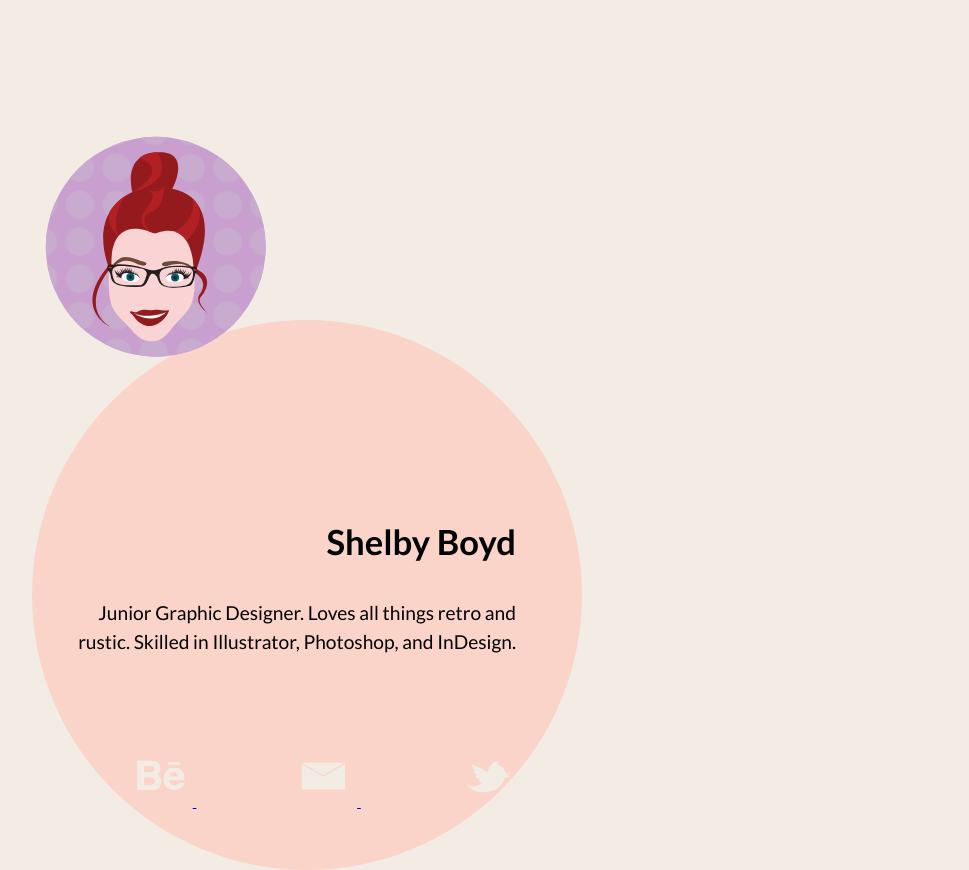
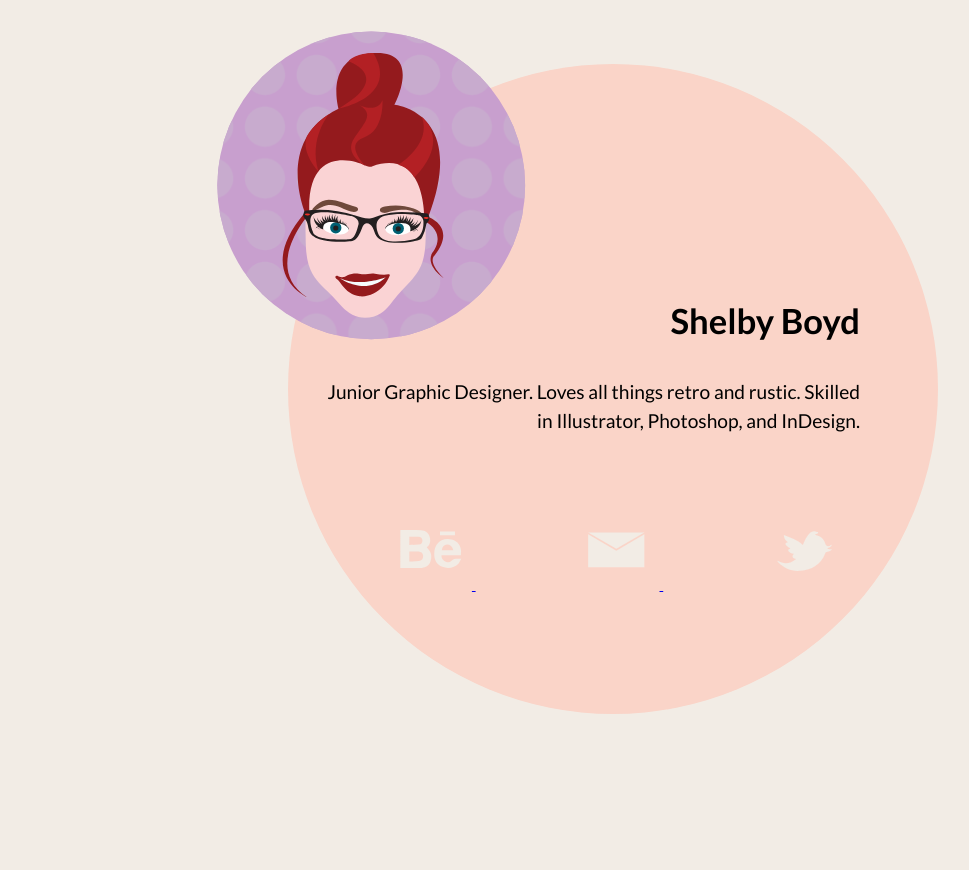
Before and after one commit to shelbyboyd/portfolio-coming-soon, a plain HTML site: page index.html in a window 1280 px wide. Shown: the whole page, without its empty margins (96-1065 px from the left). After the commit the page ends 800 px from the top, so only its background shows below. Drawn offline with Linux system fonts and the light colour scheme.

Commit message:
media queries

```diff
--- a/css/main.css
+++ b/css/main.css
@@ -79,7 +79,7 @@ h1 {
 	width: 550px;
 	height: 550px;
 	background-color: #fad4c8;
-	border-radius: 2250px;
+	border-radius: 275px;
     position: absolute;
     margin-top: 25%;
     margin-left: 10%;
@@ -115,3 +115,46 @@ h1 {
     text-decoration: none;
 
 }
+
+@media only screen and (min-width: 800px) {
+
+.bigcircle {
+	width: 650px;
+	height: 650px;
+	background-color: #fad4c8;
+	border-radius: 375px;
+    position: absolute;
+    margin-top: 5%;
+    margin-left: 30%;
+}
+
+
+.text {
+    margin-right: 12%;
+    margin-left: 6%;
+    padding-top: 35%;
+    text-align: right;
+}
+
+h1 {
+    font-weight: 700;
+}
+
+.shelby {
+    position: absolute;
+    top: 1%;
+    left: 23%;
+    width: 350px;
+    height: auto;
+    z-index: 2;
+}
+
+.socialmedia {
+    width: 4.5em;
+    position: relative;
+    margin-left: 15%;
+    margin-top: 6%;
+    padding: 0;
+    text-decoration: none;
+
+}
```
